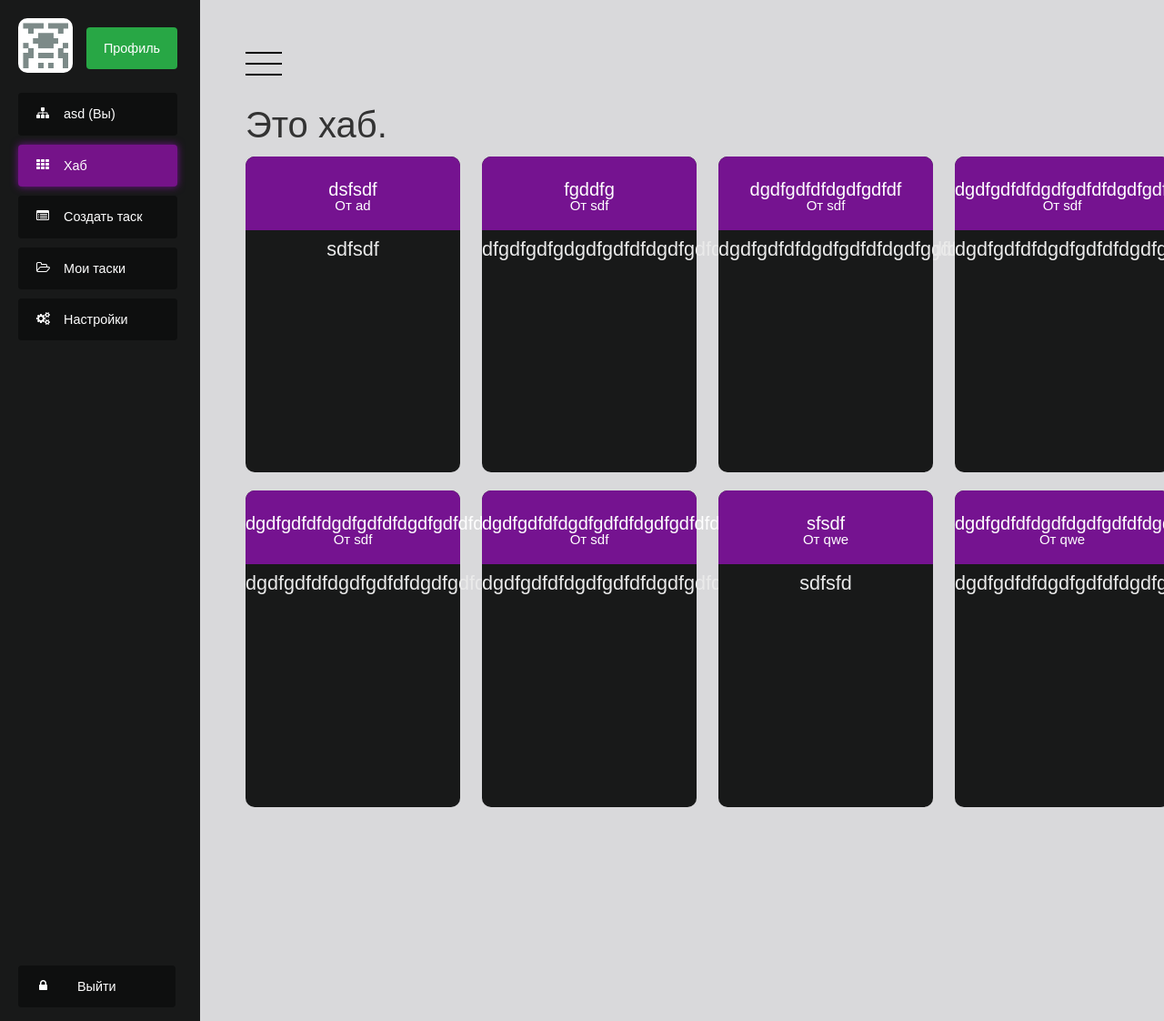
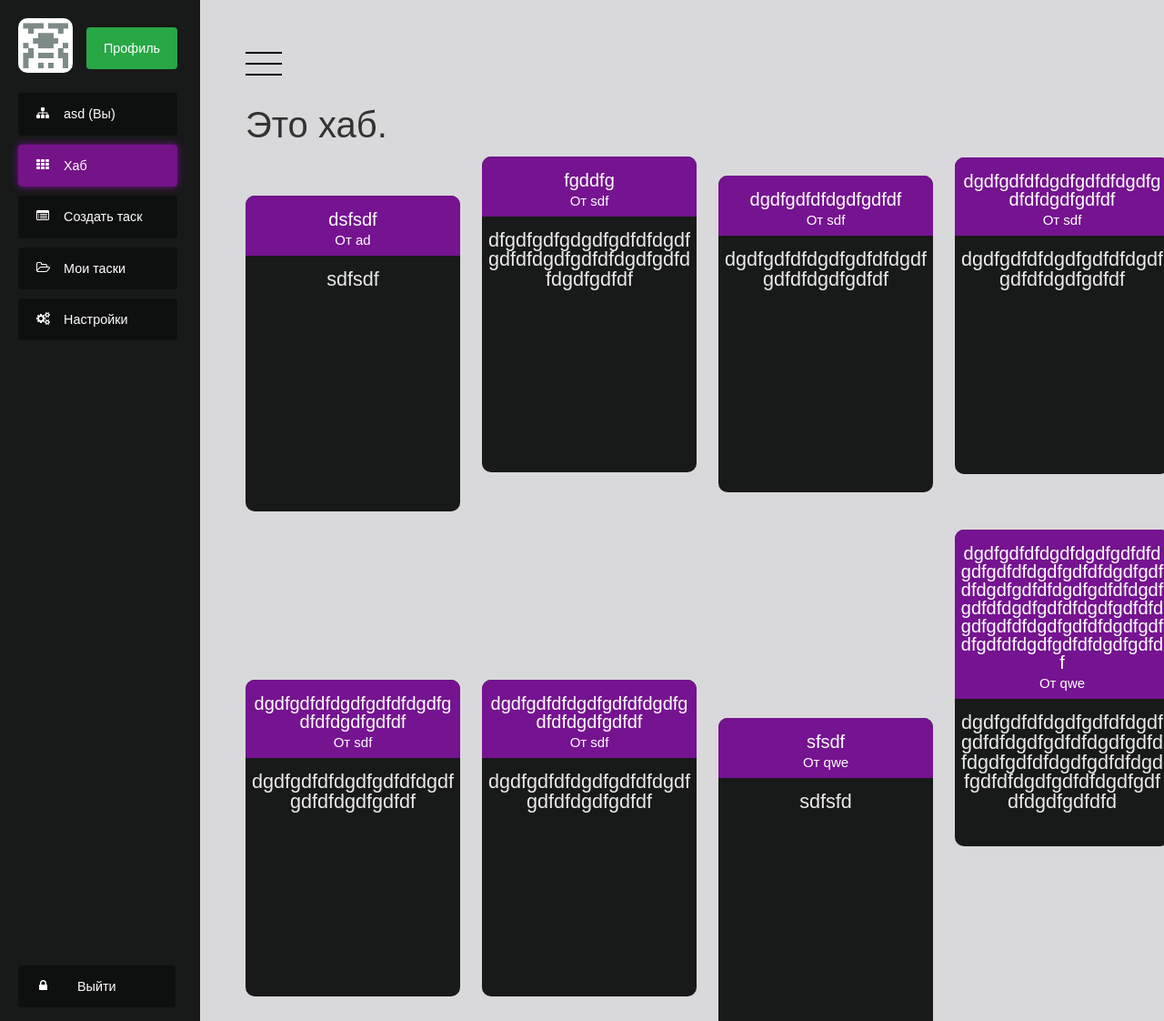
Before and after one commit to h4zzkR/cooper, a Django app: page / in a window 1280 px wide. Shown: the whole page at 91% size. Run offline with Django 3.2, Linux system fonts and the light colour scheme; a user stored in the database is signed in; data comes from the database, SQL or seed files in the repository; both versions use the stored data as it was after the commit; some libraries are stand-ins or nearby versions.

Commit message:
Mass HTML fixes

```diff
--- a/static/modern_style.css
+++ b/static/modern_style.css
@@ -479,6 +479,7 @@ font-weight: 300;
 .task-about{
     margin-top: 10px;
     color: #eaeaea;
+    word-wrap: break-word;
 }
 
 .user-link{
@@ -500,15 +501,32 @@ html, body {
     display: inline-block;
     background-color: #181919;
     text-align: center;
+    word-wrap: break-word;
 }
+
+.task-card-text{
+    margin-left: 5px;
+    margin-right: 5px;
+    margin-bottom: 5px;
+    margin-top: 15px;
+}
+
+.task-card-from{
+    margin-left: 5px;
+    margin-right: 5px;
+}
+
+
+
 .task-card-header{
     font-size:10px;
     position: relative;
+    display: block;
     /*height: 10%;*/
     /*line-height: 1em;*/
     vertical-align: middle;
     padding-top: 1px;
-    padding-bottom: 20px;
+    padding-bottom: 10px;
     border-top-left-radius: 10px;
     border-top-right-radius: 10px;
     background-color: #751390;
--- a/templates/hab.html
+++ b/templates/hab.html
@@ -18,10 +18,10 @@
     <a href="/task/{{  task.id }}">
     <div class="task-card">
     <div class="task-card-header">
-    <h1>{{  task.idea }}</h1>
-    <h2>От {{  task.author }}</h2>
+    <h1 class="task-card-text">{{  task.idea }}</h1>
+    <h2 class="task-card-from">От {{  task.author }}</h2>
     </div>
-        <h2 class="task-about">{{  task.simple_about }}</h2>
+        <h2 class="task-about task-card-text">{{  task.simple_about }}</h2>
     </div></a>
 {% endfor %}
 </div>
```
Also changed, not shown: db.sqlite3, media/users/avatars/3_avatar_nQZOSwB.png (added), media/users/avatars/4_avatar_gFpbs3d.png (added), media/users/avatars/5_avatar_7KImTa8.png (added), media/users/avatars/6_avatar_KQniXip.png (added).
